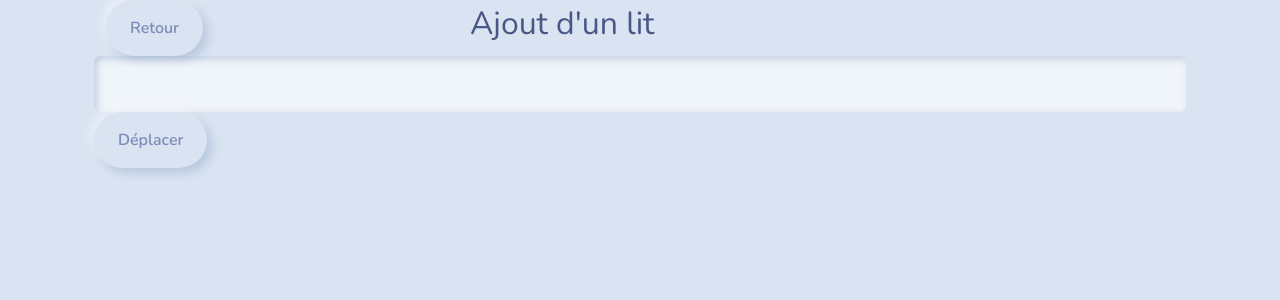
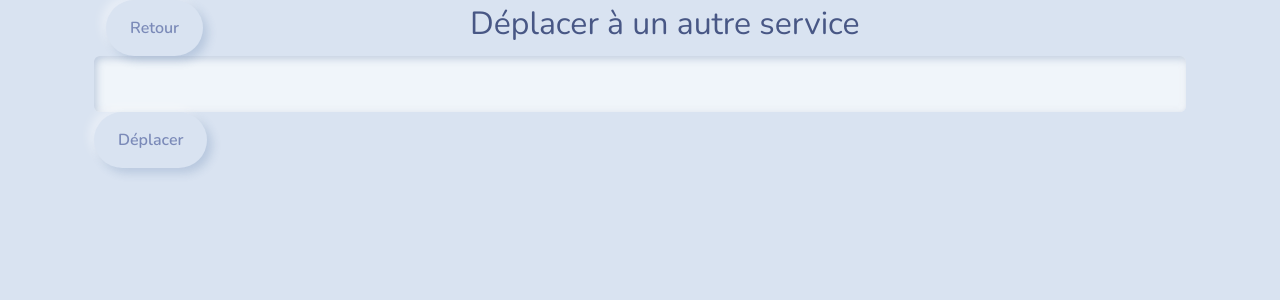
Before and after one commit to Remistln/GestionPatient, a Symfony app: template AppHopital/templates/deplacement_service/index.html.twig in a window 1280 px wide. Shown: the top 300 px of the page. Run offline with Twig, Linux system fonts and the light colour scheme; the template is opened without the code that fills it: most values are stand-ins (such as "Sample title", 1, 10 or a date in 2020); form fields are guessed from the names that the template uses; some libraries are stand-ins or nearby versions.

Commit message:
Ajout des boutons déplacer de lit et déplacer de service dans la liste des patients (page accueil infirmier admin)

```diff
--- a/AppHopital/src/Controller/DeplacementLitController.php
+++ b/AppHopital/src/Controller/DeplacementLitController.php
@@ -52,6 +52,8 @@ class DeplacementLitController extends AbstractController
             return $this->render('deplacement_lit/index.html.twig', [
                 'controller_name' => 'DeplacementLitController',
                 'formLit' => $form->createView(),
+                'role'=> $role
+
             ]);
         }else{
             return $this->render('access_denied/index.html.twig', [
--- a/AppHopital/src/Controller/DeplacementServiceController.php
+++ b/AppHopital/src/Controller/DeplacementServiceController.php
@@ -81,6 +81,7 @@ class DeplacementServiceController extends AbstractController
             return $this->render('deplacement_service/index.html.twig', [
                 'controller_name' => 'DeplacementServiceController',
                 'formService' => $form->createView(),
+                'role'=> $role
             ]);
         }else{
             return $this->render('access_denied/index.html.twig', [
--- a/AppHopital/templates/accueil_administrateur/index.html.twig
+++ b/AppHopital/templates/accueil_administrateur/index.html.twig
@@ -37,6 +37,8 @@
                         <td>{{ patients.nom }}</td>
                         <td>
                             <button onclick="window.location.href='/modification/patient/{{ patients.id }}';" type="button" class="btn btn-secondary">Modifier</button>
+                            <button onclick="window.location.href='/deplacement/lit/{{ patients.id }}';" type="button" class="btn btn-secondary">Déplacer de Lit</button>
+                            <button onclick="window.location.href='/deplacement/service/{{ patients.id }}';" type="button" class="btn btn-secondary">Déplacer de Service</button>
                             <button onclick="window.location.href='/confirme/delete/patient/{{ patients.id }}';" type="button" class="btn btn-secondary">Supprimer</button>
                         </td>
                     </tr>
--- a/AppHopital/templates/accueil_infirmier/index.html.twig
+++ b/AppHopital/templates/accueil_infirmier/index.html.twig
@@ -44,6 +44,8 @@
                         <td>{{ patients.nom }}</td>
                         <td>
                             <button onclick="window.location.href='/modification/patient/{{ patients.id }}';" type="button" class="btn btn-secondary">Modifier</button>
+                            <button onclick="window.location.href='/deplacement/lit/{{ patients.id }}';" type="button" class="btn btn-secondary">Déplacer de Lit</button>
+                            <button onclick="window.location.href='/deplacement/service/{{ patients.id }}';" type="button" class="btn btn-secondary">Déplacer de Service</button>
                             <button onclick="window.location.href='/confirme/delete/patient/{{ patients.id }}';" type="button" class="btn btn-secondary">Supprimer</button>
                         </td>
                     </tr>
--- a/AppHopital/templates/ajout_patient/index.html.twig
+++ b/AppHopital/templates/ajout_patient/index.html.twig
@@ -3,10 +3,7 @@
 {% block title %}Ajout Patient{% endblock %}
 
 {% block body %}
-<style>
-    .example-wrapper { margin: 1em auto; max-width: 800px; width: 95%; font: 18px/1.5 sans-serif; }
-    .example-wrapper code { background: #F5F5F5; padding: 2px 6px; }
-</style>
+
 
 <div class="container">
     <div class="container">
--- a/AppHopital/templates/deplacement_service/index.html.twig
+++ b/AppHopital/templates/deplacement_service/index.html.twig
@@ -1,6 +1,6 @@
 {% extends 'base.html.twig' %}
 
-{% block title %}Hello DeplacementServiceController!{% endblock %}
+{% block title %}Déplacement Service{% endblock %}
 
 {% block body %}
 <style>
@@ -11,9 +11,12 @@
     <div class="container">
         <div class="row">
             <div class="col-md-4 ">
-                <button onclick="window.location.href = '/accueil/infirmier';" type="button" class="btn btn-secondary">Retour</button>
-            </div>
-            <div class="col-md-4 align-self-center"><h2>Ajout d'un lit</h2></div>
+                {% if role=='ROLE_ADMIN' %}
+                    <button onclick="window.location.href = '/accueil/administrateur';" type="button" class="btn btn-secondary">Retour</button>
+                {% else %}
+                    <button onclick="window.location.href = '/accueil/infirmier';" type="button" class="btn btn-secondary">Retour</button>
+                {% endif %}            </div>
+            <div class="col-md-5 align-self-center"><h2>Déplacer à un autre service</h2></div>
 
         </div>
     </div>
```
Also changed, not shown: AppHopital/templates/deplacement_lit/index.html.twig (+7 -1 lines).
